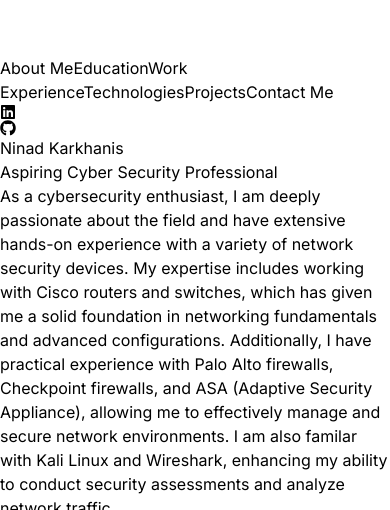
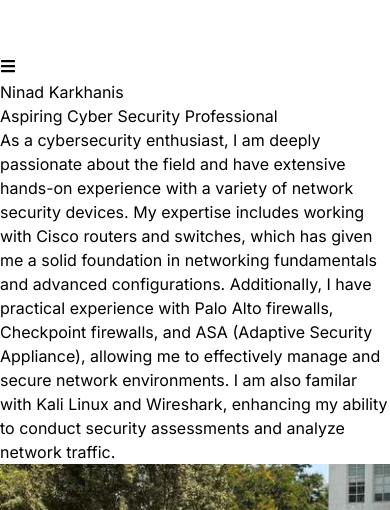
Before and after one commit to NinadKarkhanis/ninad-portfolio-graphic-design, a React (Vite) app: page / in a window 390 px wide. Shown: the part 334-844 px from the top of the page. Built offline with nearby package versions, Linux system fonts and the light colour scheme.

Commit message:
hamburger

```diff
--- a/src/components/Navbar.css
+++ b/src/components/Navbar.css
@@ -1,3 +1,22 @@
 .hover\:glow:hover {
     text-shadow: 0 0 5px rgba(255, 255, 255, 0), 0 0 10px rgb(255, 0, 255), 0 0 15px rgba(255, 255, 255, 0);
   }
+
+  /* Add these styles to Navbar.css */
+@media (max-width: 1032px) {
+  .menu-item {
+    display: none;
+  }
+  .hamburger {
+    display: block;
+  }
+}
+
+@media (min-width: 1033px) {
+  .hamburger {
+    display: none;
+  }
+  .menu-item {
+    display: flex;
+  }
+}
--- a/src/components/Navbar.jsx
+++ b/src/components/Navbar.jsx
@@ -1,78 +1,78 @@
+import React, { useState, useEffect } from 'react';
 import logo from "../assets/logo.png";
-import { FaLinkedin } from 'react-icons/fa';
-import { FaGithub } from 'react-icons/fa';
+import { FaLinkedin, FaGithub, FaBars, FaTimes } from 'react-icons/fa';
 import { Link } from 'react-scroll';
 import './Navbar.css';
 import { motion } from "framer-motion";
 
+const Navbar = () => {
+  const [isMobile, setIsMobile] = useState(window.innerWidth < 1033);
+  const [isOpen, setIsOpen] = useState(false);
 
-const Navbar = () => {
-  return <motion.nav
-  whileInView={{opacity: 1, y:0}}
-    initial={{opacity:0,y:-100}}
-    transition={{duration:0.5}}
-  className="mb-20 flex items-center justify-between py-6">
-    <div className='flex flex-shrink-0 items-center'>
-     <img className="mx-2 w-10" src={logo} alt="logo"></img>
-    </div>
-    <div className="m-4 sm:m-6 md:m-8 lg:m-10 flex flex-wrap items-center justify-center gap-4 text-neutral-400 text-sm">
-  <Link
-    className="cursor-pointer hover:text-purple-300 hover:glow"
-    to="about"
-    smooth={true}
-    duration={500}
-  >
-    About Me
-  </Link>
-  <Link
-    className="cursor-pointer hover:text-purple-300 hover:glow"
-    to="edu"
-    smooth={true}
-    duration={500}
-  >
-    Education
-  </Link>
-  <Link
-    className="cursor-pointer hover:text-purple-300 hover:glow"
-    to="exp"
-    smooth={true}
-    duration={500}
-  >
-    Work Experience
-  </Link>
-  <Link
-    className="cursor-pointer hover:text-purple-300 hover:glow"
-    to="tech"
-    smooth={true}
-    duration={500}
-  >
-    Technologies
-  </Link>
-  <Link
-    className="cursor-pointer hover:text-purple-300 hover:glow"
-    to="proj"
-    smooth={true}
-    duration={500}
-  >
-    Projects
-  </Link>
-  <Link
-    className="cursor-pointer hover:text-purple-300 hover:glow"
-    to="con"
-    smooth={true}
-    duration={500}
-  >
-    Contact Me
-  </Link>
-</div>
+  const handleResize = () => {
+    setIsMobile(window.innerWidth < 1033);
+  };
 
+  useEffect(() => {
+    window.addEventListener('resize', handleResize);
+    return () => {
+      window.removeEventListener('resize', handleResize);
+    };
+  }, []);
 
+  const toggleMenu = () => {
+    setIsOpen(!isOpen);
+  };
 
-    <div className='m-8 flex items-center justify-center gap-4 text-2xl  text-neutral-400'>
-        <a className="hover:text-purple-300 " href='https://www.linkedin.com/in/ninad-karkhanis-121a7625a'><FaLinkedin ></FaLinkedin></a>
-        <a className=" hover:text-purple-300" href='https://github.com/NinadKarkhanis'><FaGithub ></FaGithub></a>
-    </div>
-  </motion.nav>
-}
+  return (
+    <motion.nav
+      whileInView={{ opacity: 1, y: 0 }}
+      initial={{ opacity: 0, y: -100 }}
+      transition={{ duration: 0.5 }}
+      className="mb-20 flex items-center justify-between py-6"
+    >
+      <div className='flex flex-shrink-0 items-center'>
+        <img className="mx-2 w-10" src={logo} alt="logo" />
+      </div>
 
-export default Navbar
+      {isMobile ? (
+        <div className="relative">
+          <button onClick={toggleMenu} className="text-neutral-400 text-2xl focus:outline-none">
+            {isOpen ? <FaTimes /> : <FaBars />}
+          </button>
+          {isOpen && (
+            <div className="absolute right-0 top-12 mt-2 w-48 bg-white rounded-md shadow-lg py-1 z-20">
+              <Link className="block px-4 py-2 text-sm text-neutral-700 hover:bg-gray-100" to="about" smooth={true} duration={500} onClick={toggleMenu}>About Me</Link>
+              <Link className="block px-4 py-2 text-sm text-neutral-700 hover:bg-gray-100" to="edu" smooth={true} duration={500} onClick={toggleMenu}>Education</Link>
+              <Link className="block px-4 py-2 text-sm text-neutral-700 hover:bg-gray-100" to="exp" smooth={true} duration={500} onClick={toggleMenu}>Work Experience</Link>
+              <Link className="block px-4 py-2 text-sm text-neutral-700 hover:bg-gray-100" to="tech" smooth={true} duration={500} onClick={toggleMenu}>Technologies</Link>
+              <Link className="block px-4 py-2 text-sm text-neutral-700 hover:bg-gray-100" to="proj" smooth={true} duration={500} onClick={toggleMenu}>Projects</Link>
+              <Link className="block px-4 py-2 text-sm text-neutral-700 hover:bg-gray-100" to="con" smooth={true} duration={500} onClick={toggleMenu}>Contact Me</Link>
+              <div className="flex items-center justify-center gap-4 text-2xl text-neutral-400 mt-2">
+                <a className="hover:text-purple-300" href='https://www.linkedin.com/in/ninad-karkhanis-121a7625a'><FaLinkedin /></a>
+                <a className="hover:text-purple-300" href='https://github.com/NinadKarkhanis'><FaGithub /></a>
+              </div>
+            </div>
+          )}
+        </div>
+      ) : (
+        <>
+          <div className="m-4 sm:m-6 md:m-8 lg:m-10 flex flex-wrap items-center justify-center gap-4 text-neutral-400 text-sm">
+            <Link className="cursor-pointer hover:text-purple-300 hover:glow" to="about" smooth={true} duration={500}>About Me</Link>
+            <Link className="cursor-pointer hover:text-purple-300 hover:glow" to="edu" smooth={true} duration={500}>Education</Link>
+            <Link className="cursor-pointer hover:text-purple-300 hover:glow" to="exp" smooth={true} duration={500}>Work Experience</Link>
+            <Link className="cursor-pointer hover:text-purple-300 hover:glow" to="tech" smooth={true} duration={500}>Technologies</Link>
+            <Link className="cursor-pointer hover:text-purple-300 hover:glow" to="proj" smooth={true} duration={500}>Projects</Link>
+            <Link className="cursor-pointer hover:text-purple-300 hover:glow" to="con" smooth={true} duration={500}>Contact Me</Link>
+          </div>
+          <div className='m-8 flex items-center justify-center gap-4 text-2xl text-neutral-400'>
+            <a className="hover:text-purple-300" href='https://www.linkedin.com/in/ninad-karkhanis-121a7625a'><FaLinkedin /></a>
+            <a className="hover:text-purple-300" href='https://github.com/NinadKarkhanis'><FaGithub /></a>
+          </div>
+        </>
+      )}
+    </motion.nav>
+  );
+};
+
+export default Navbar;
```
